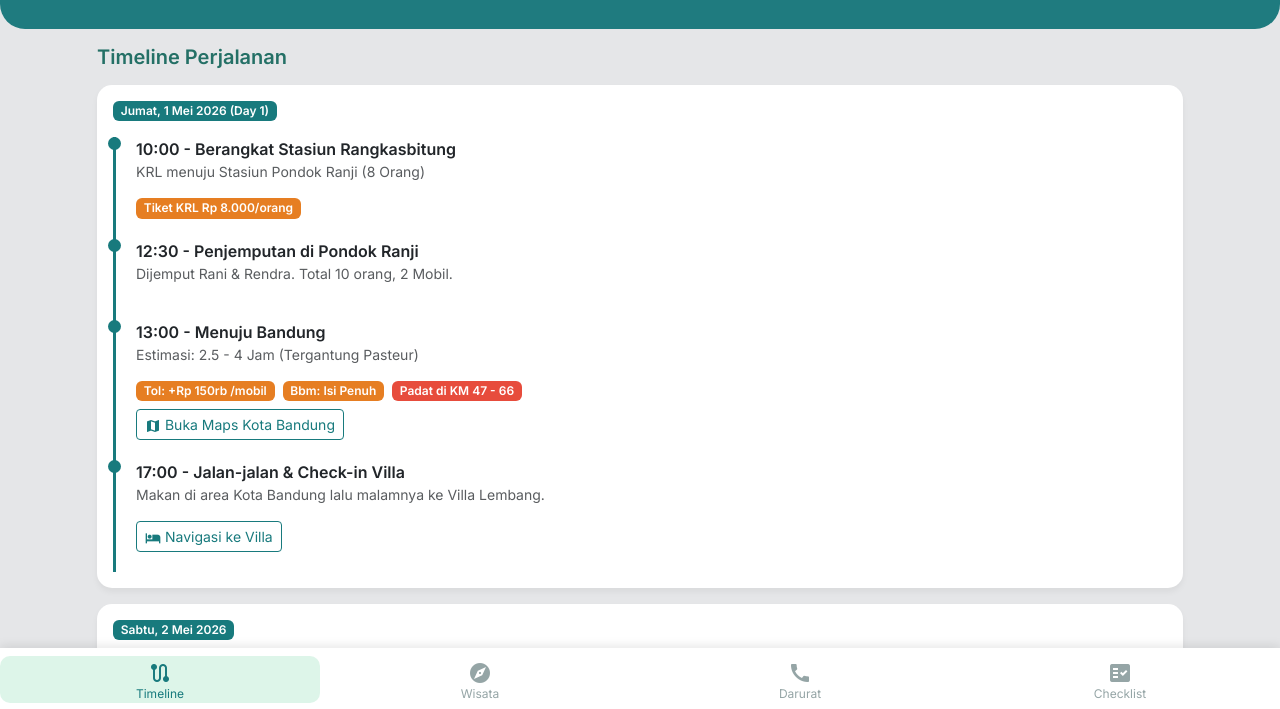
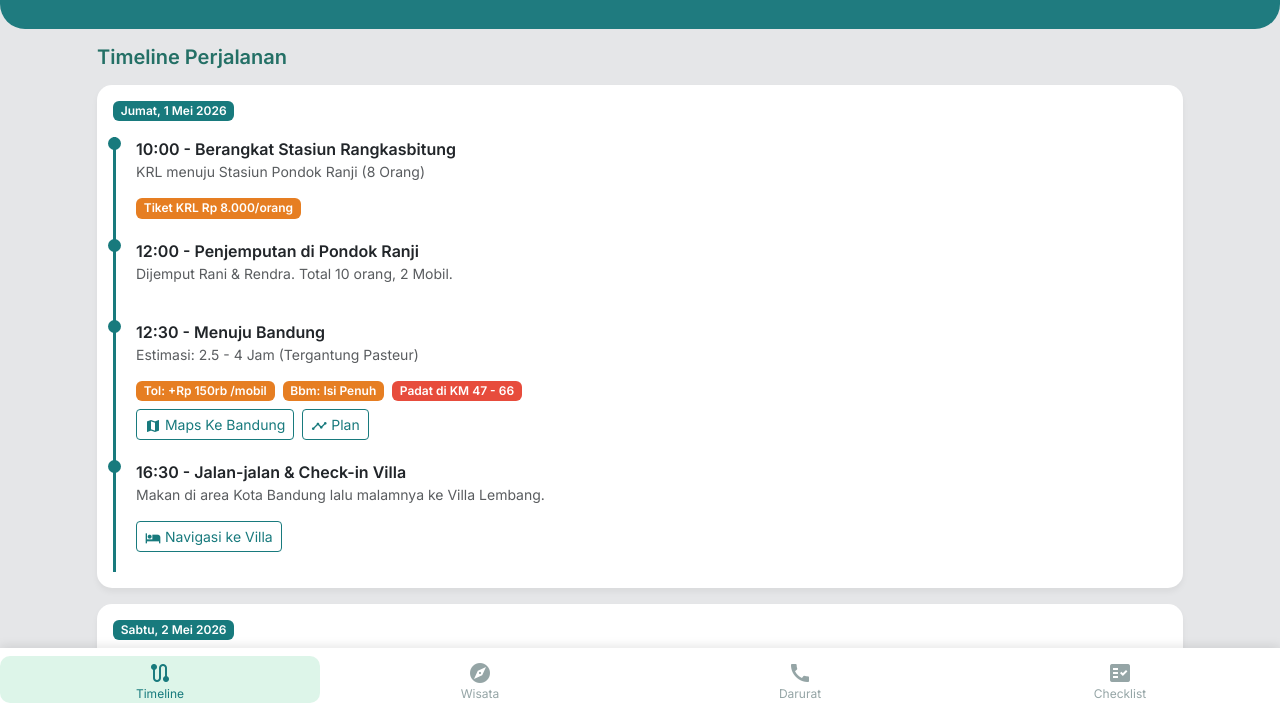
Before and after one commit to adynu182/GPSLive-Tracker, a plain HTML site: page index.html in a window 1280 px wide. Shown: the part 89-798 px from the top of the page. Drawn offline with nearby package versions, Linux system fonts and the light colour scheme.

Commit message:
refactor: clean up meta tags in index.html and update timeline.json event details

```diff
--- a/index.html
+++ b/index.html
@@ -8,12 +8,6 @@
 <title>Trip Keluarga Bandung - Tasikmalaya</title>
 <meta name="title" content="Trip Keluarga Bandung - Tasikmalaya" />
 <meta name="description" content="Dashboard Timeline - Wisata - Ceklist" />
-
-<!-- Open Graph / Facebook -->
-<meta property="og:type" content="website" />
-<meta property="og:url" content="https://adynu.page.gd/trip/" />
-<meta property="og:title" content="Trip Keluarga Bandung - Tasikmalaya" />
-<meta property="og:description" content="Dashboard Timeline - Wisata - Ceklist" />
 
 <!-- Meta Tags Generated with https://metatags.io -->
     <!-- Bootstrap 5 CSS -->
@@ -460,7 +454,7 @@
         // Sistem Checklist dengan LocalStorage
         const defaultChecklist = [
             "Tiket KRL / Kartu Multi Trip",
-            "KTP & SIM Aktif",
+            "Kartu Identitas",
             "Saldo E-Toll (Min. 300rb)",
             "Pakaian Ganti (3-4 hari)",
             "Baju Kondangan & Sepatu",
--- a/timeline.json
+++ b/timeline.json
@@ -4,7 +4,7 @@
   "days": [
     {
       "id": 1,
-      "date": "Jumat, 1 Mei 2026 (Day 1)",
+      "date": "Jumat, 1 Mei 2026",
       "events": [
         {
           "time": "10:00",
@@ -19,14 +19,14 @@
           "links": []
         },
         {
-          "time": "12:30",
+          "time": "12:00",
           "title": "Penjemputan di Pondok Ranji",
           "description": "Dijemput Rani & Rendra. Total 10 orang, 2 Mobil.",
           "badges": [],
           "links": []
         },
         {
-          "time": "13:00",
+          "time": "12:30",
           "title": "Menuju Bandung",
           "description": "Estimasi: 2.5 - 4 Jam (Tergantung Pasteur)",
           "badges": [
@@ -46,13 +46,18 @@
           "links": [
             {
               "icon": "map",
-              "text": "Buka Maps Kota Bandung",
+              "text": "Maps Ke Bandung",
               "url": "https://maps.app.goo.gl/ywKJES5rFqwasM8LA"
+            },
+             {
+              "icon": "timeline",
+              "text": "Plan",
+              "url": "https://maps.app.goo.gl/ueGDeGCbCejZg8xb8"
             }
           ]
         },
         {
-          "time": "17:00",
+          "time": "16:30",
           "title": "Jalan-jalan & Check-in Villa",
           "description": "Makan di area Kota Bandung lalu malamnya ke Villa Lembang.",
           "badges": [],
@@ -128,14 +133,14 @@
             {
               "icon": "celebration",
               "text": "Navigasi Ke Venue",
-              "url": "https://www.google.com/maps?q=-7.3054637,108.2489170"
+              "url": "https://maps.app.goo.gl/ctTj5KMmM82VeiVLA"
             }
           ]
         },
         {
           "time": "21:00",
           "title": "Perjalanan Pulang",
-          "description": "Mobil 1 ke Rangkasbitung. Mobil 2 ke Depok.",
+          "description": "Setiap 2 jam berkendara, istirahat 15-30 menit di rest area 😴. Untuk perjalanan malam, siapkan kopi & bergantian menyetir.",
           "badges": [
             {
               "type": "info",
@@ -158,7 +163,12 @@
             {
               "icon": "directions",
               "text": "Navigasi Ke Rangkas",
-              "url": "https://maps.app.goo.gl/vWNdWxmGCPZUg41c7"
+              "url": "https://maps.app.goo.gl/JokxNvwxZj2mbtXx8"
+            },
+            {
+              "icon": "timeline",
+              "text": "Plan",
+              "url": "https://maps.app.goo.gl/U9p4VnrCaMHzUxtJ9"
             },
             {
               "icon": "directions",
```
